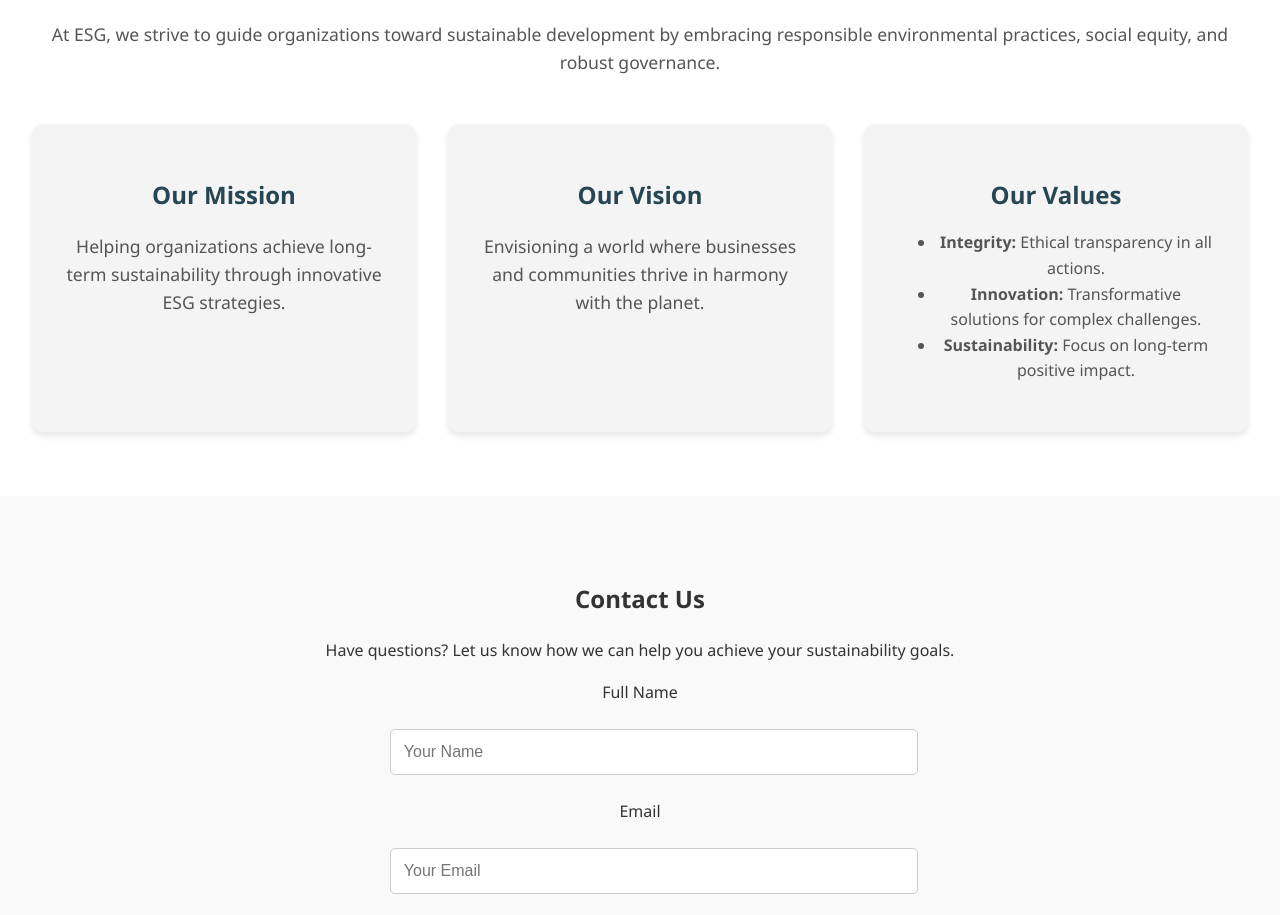
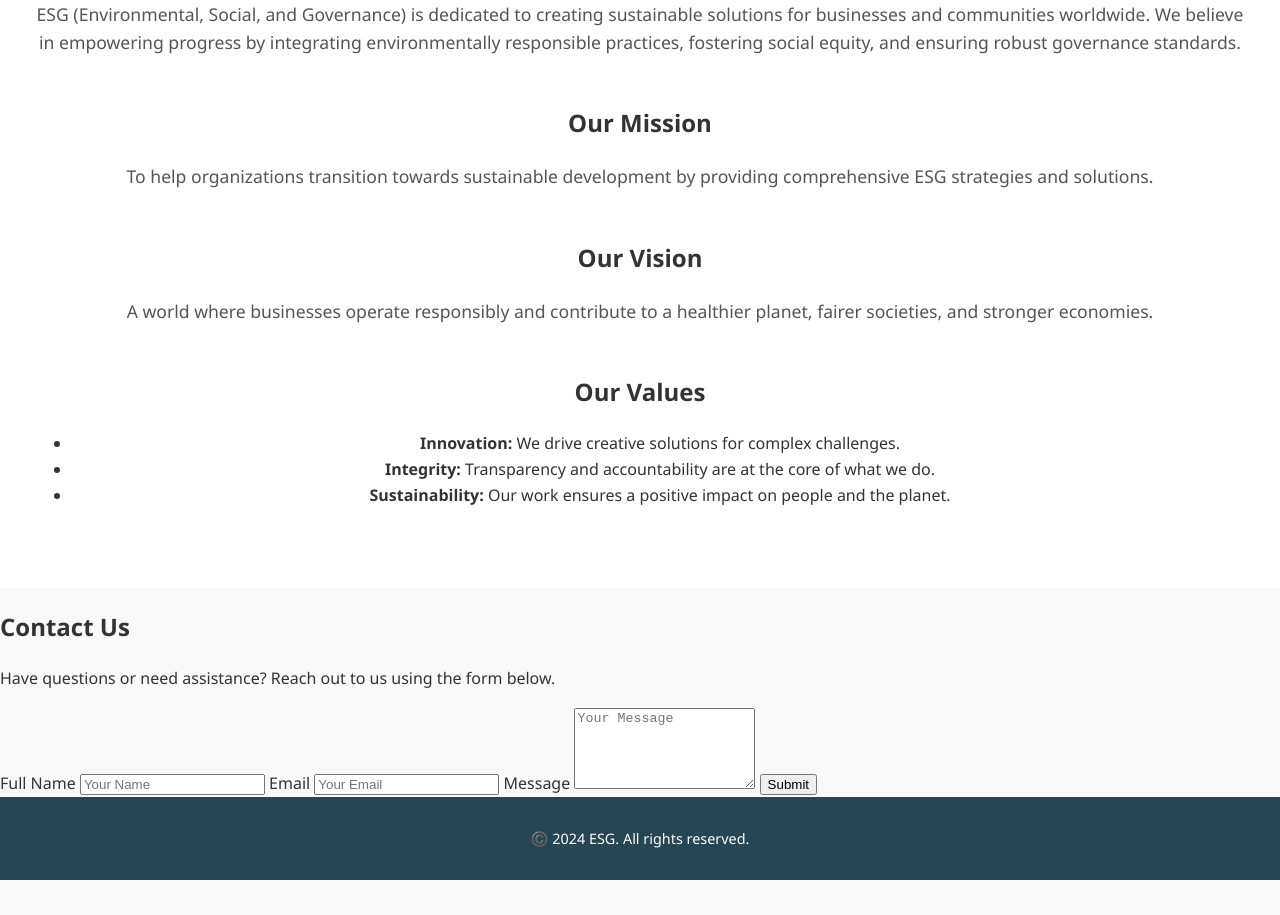
Before and after one commit to jhalakjauhari/jhalakjauhari.github.io, a plain HTML site: page index.html in a window 1280 px wide. Shown: the part 626-1541 px from the top of the page. After the commit the page ends 1506 px from the top, so only its background shows below. Drawn offline with Linux system fonts and the light colour scheme.

Commit message:
Revert last commit

```diff
--- a/index.html
+++ b/index.html
@@ -3,7 +3,7 @@
 <head>
   <meta charset="UTF-8">
   <meta name="viewport" content="width=device-width, initial-scale=1.0">
-  <title>ESG - Sustainability for Progress</title>
+  <title>ESG Homepage</title>
   <link rel="stylesheet" href="styles.css">
 </head>
 <body>
@@ -19,45 +19,35 @@
     </nav>
   </header>
   <main>
-    <!-- Hero Section -->
     <section class="hero">
-      <div class="hero-content">
       <h1>Empowering Sustainable Progress</h1>
-        <p>Transforming businesses for a greener, equitable future through ESG solutions.</p>
+      <p>Solutions for a better tomorrow through ESG-driven initiatives.</p>
       <a href="#contact" class="cta-button">Get In Touch</a>
-      </div>
     </section>
-
-    <!-- About Section -->
     <section class="about-section" id="about">
       <h1>About ESG</h1>
       <p>
-        At ESG, we strive to guide organizations toward sustainable development by embracing responsible environmental practices, social equity, and robust governance.
+        ESG (Environmental, Social, and Governance) is dedicated to creating sustainable solutions for businesses and communities worldwide.
+        We believe in empowering progress by integrating environmentally responsible practices, fostering social equity, and ensuring robust governance standards.
       </p>
-      <div class="about-values">
-        <div class="value-box">
       <h2>Our Mission</h2>
-          <p>Helping organizations achieve long-term sustainability through innovative ESG strategies.</p>
-        </div>
-        <div class="value-box">
+      <p>
+        To help organizations transition towards sustainable development by providing comprehensive ESG strategies and solutions.
+      </p>
       <h2>Our Vision</h2>
-          <p>Envisioning a world where businesses and communities thrive in harmony with the planet.</p>
-        </div>
-        <div class="value-box">
+      <p>
+        A world where businesses operate responsibly and contribute to a healthier planet, fairer societies, and stronger economies.
+      </p>
       <h2>Our Values</h2>
       <ul>
-            <li><strong>Integrity:</strong> Ethical transparency in all actions.</li>
-            <li><strong>Innovation:</strong> Transformative solutions for complex challenges.</li>
-            <li><strong>Sustainability:</strong> Focus on long-term positive impact.</li>
+        <li><strong>Innovation:</strong> We drive creative solutions for complex challenges.</li>
+        <li><strong>Integrity:</strong> Transparency and accountability are at the core of what we do.</li>
+        <li><strong>Sustainability:</strong> Our work ensures a positive impact on people and the planet.</li>
       </ul>
-        </div>
-      </div>
     </section>
-
-    <!-- Contact Section -->
-    <section class="contact-section" id="contact">
+    <section class="contact-form" id="contact">
       <h1>Contact Us</h1>
-      <p>Have questions? Let us know how we can help you achieve your sustainability goals.</p>
+      <p>Have questions or need assistance? Reach out to us using the form below.</p>
       <form id="contactForm">
         <label for="name">Full Name</label>
         <input type="text" id="name" name="name" placeholder="Your Name" required>
@@ -66,22 +56,28 @@
         <input type="email" id="email" name="email" placeholder="Your Email" required>
 
         <label for="message">Message</label>
-        <textarea id="message" name="message" placeholder="Your Message" rows="5" required></textarea>
+        <textarea id="message" name="message" rows="5" placeholder="Your Message" required></textarea>
 
         <button type="submit">Submit</button>
       </form>
     </section>
   </main>
   <footer>
-    <p>© 2024 ESG. All rights reserved. | Designed for a sustainable future.</p>
+    <p>©️ 2024 ESG. All rights reserved.</p>
   </footer>
+
+    <!-- JavaScript for Smooth Scrolling -->
   <script>
     document.addEventListener("DOMContentLoaded", () => {
+      // Smooth scrolling for navigation links
       document.querySelectorAll('nav a[href^="#"]').forEach(anchor => {
         anchor.addEventListener("click", function (e) {
-          e.preventDefault();
+          e.preventDefault(); // Prevent default jump
+
           const targetId = this.getAttribute("href");
           const targetElement = document.querySelector(targetId);
+
+          // Scroll to target section
           targetElement.scrollIntoView({
             behavior: "smooth",
             block: "start",
```
Lines whose indentation alone changed are shown as unchanged.
